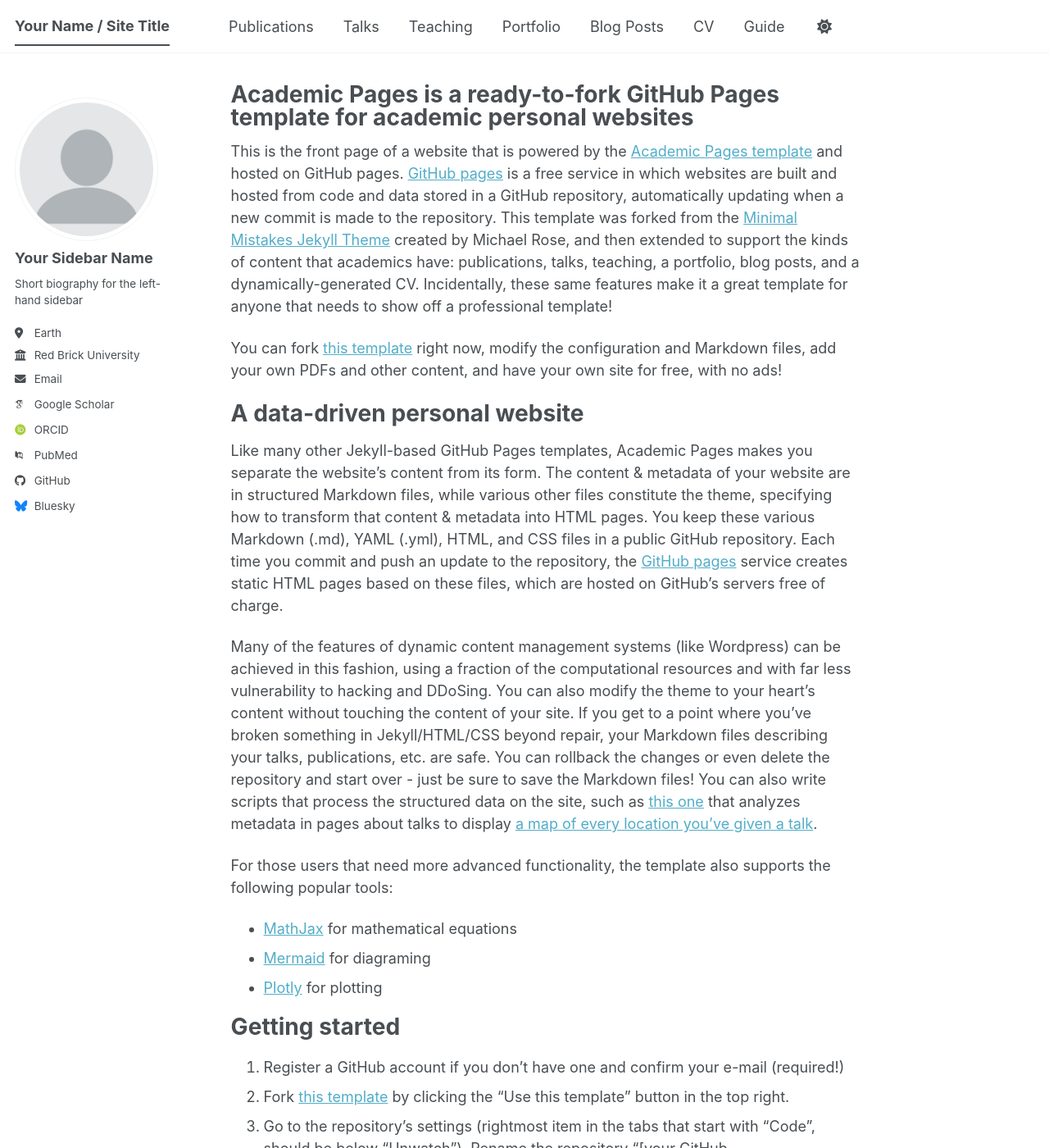
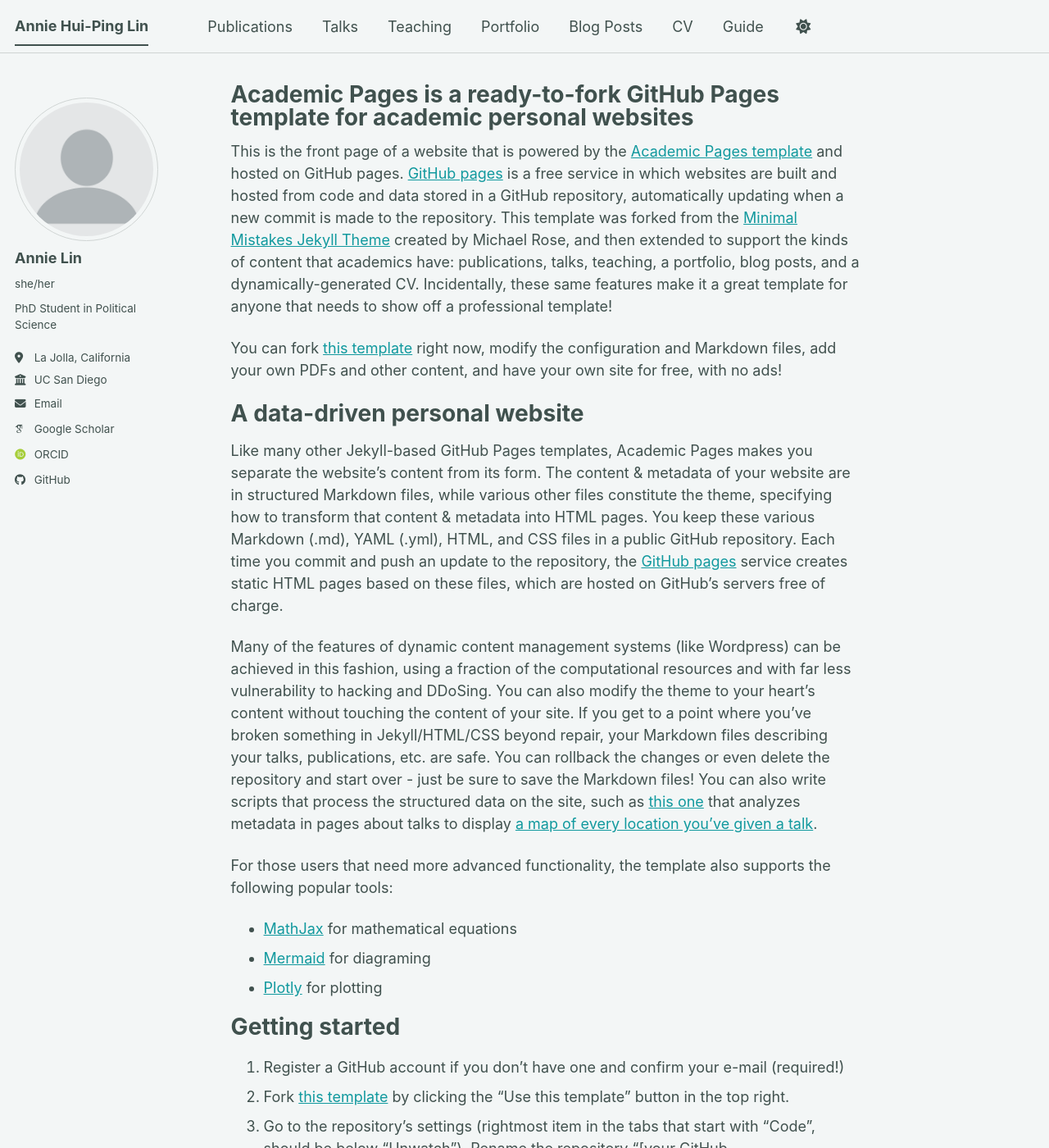
Before and after one commit to anniehplin/anniehplin.github.io, a Jekyll site: the page built from _pages/about.md, in a window 1280 px wide and 1400 px high. Shown: the whole window at 82% size. Built offline with Jekyll 4.4.1, drawn with Linux system fonts in a browser that asks for light colours; some web fonts are replaced; a script bundle is joined from its source files by our own code; library files that are not in the unit come from our copies; some of the changed text lies outside the part shown.

Commit message:
Update personal information in _config.yml

```diff
--- a/_config.yml
+++ b/_config.yml
@@ -8,15 +8,15 @@
 
 # Basic Site Settings
 locale                   : "en-US"
-site_theme               : "default" # The available themes options are "default", "air", "sunrise", "mint", "dirt" and "contrast"
-title                    : "Your Name / Site Title"
+site_theme               : "mint" # The available themes options are "default", "air", "sunrise", "mint", "dirt" and "contrast"
+title                    : "Annie Hui-Ping Lin"
 title_separator          : "-"
-name                     : &name "Your Name"
+name                     : &name "Annie Lin"
 description              : &description "Your Name's academic portfolio"   # Update this with a general description of your site, this is the default if not overridden by a page
-url                      : https://academicpages.github.io # The base hostname & protocol for your site e.g. "https://[your GitHub username].github.io",
+url                      : https://anniehplin.github.io # The base hostname & protocol for your site e.g. "https://[your GitHub username].github.io",
                                                            # or if you already have some other page hosted on Github then use "https://[your GitHub username].github.io/[Your Repo Name]"
 baseurl                  : "" # the subpath of your site, e.g. "/blog"
-repository               : "academicpages/academicpages.github.io"
+repository               : "anniehplin/anniehplin.github.io"
 
 # Site Author - The following control what appear as part of the author content on the side bar.
 #               If a field is blank the icon and link will not appear, otherwise it will be shown.
@@ -24,24 +24,24 @@ repository               : "academicpages/academicpages.github.io"
 author:
   # Biographic information
   avatar           : "profile.png"
-  name             : "Your Sidebar Name"
-  pronouns         : # example: "she/her"
-  bio              : "Short biography for the left-hand sidebar"
-  location         : "Earth"
-  employer         : "Red Brick University"
+  name             : "Annie Lin"
+  pronouns         : "she/her"
+  bio              : "PhD Student in Political Science"
+  location         : "La Jolla, California"
+  employer         : "UC San Diego"
   uri              : # URL
-  email            : "none@example.org"
+  email            : "anl119@ucsd.edu"
 
   # Academic websites
   academia         : # URL
   arxiv            : # URL - Update with the correct link to your profile
-  googlescholar    : "https://scholar.google.com/citations?user=PS_CX0AAAAAJ"
+  googlescholar    : "https://scholar.google.com/citations?user=4lubvigAAAAJ&hl=en"
   inspire-hep      : # URL
   impactstory      : # URL
-  orcid            : "https://orcid.org/yourorcidurl"
+  orcid            : "https://orcid.org/0009-0009-3403-689X"
   semantic         : # URL
   ssrn             : # URL
-  pubmed           : "https://www.ncbi.nlm.nih.gov/pubmed/?term=john+snow"
+  pubmed           : # URL
   researchgate     : # URL
   scopus           : # URL
   zotero           : # URL
@@ -51,13 +51,13 @@ author:
   bitbucket        : # Username - Update with your username on the site
   codepen          : # Username
   dribbble         : # Username
-  github           : "academicpages"
+  github           : "anniehplin"
   kaggle           : # Username
   stackoverflow    : # User number or user number and name (i.e., use "1" or "1/jeff-atwood")
 
   # Social media
   artstation       : # Username
-  bluesky          : "bsky.app" # Replace this with you Bluesky username
+  bluesky          : # Replace this with you Bluesky username
   facebook         : # Username
   flickr           : # Username
   foursquare       : # Username
```
